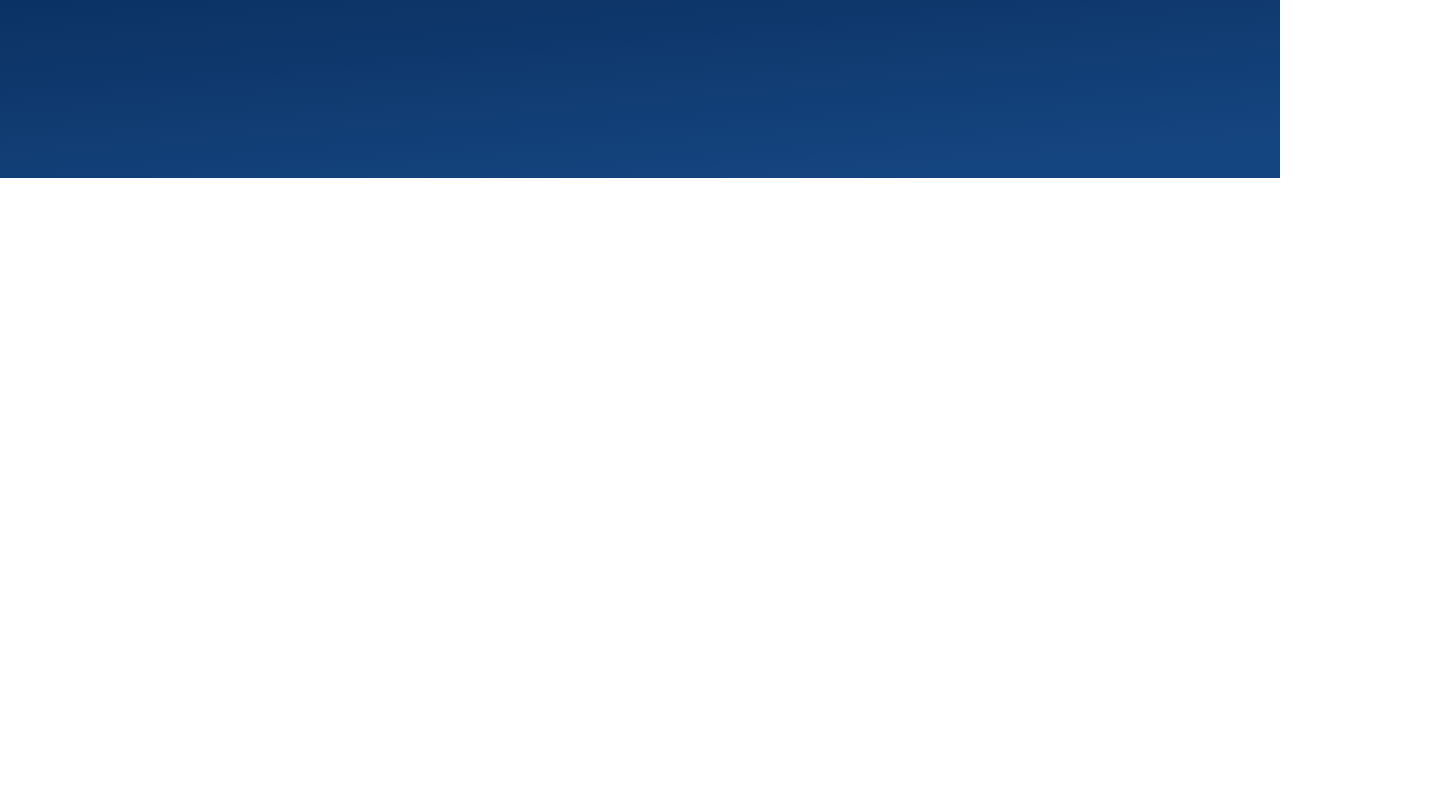
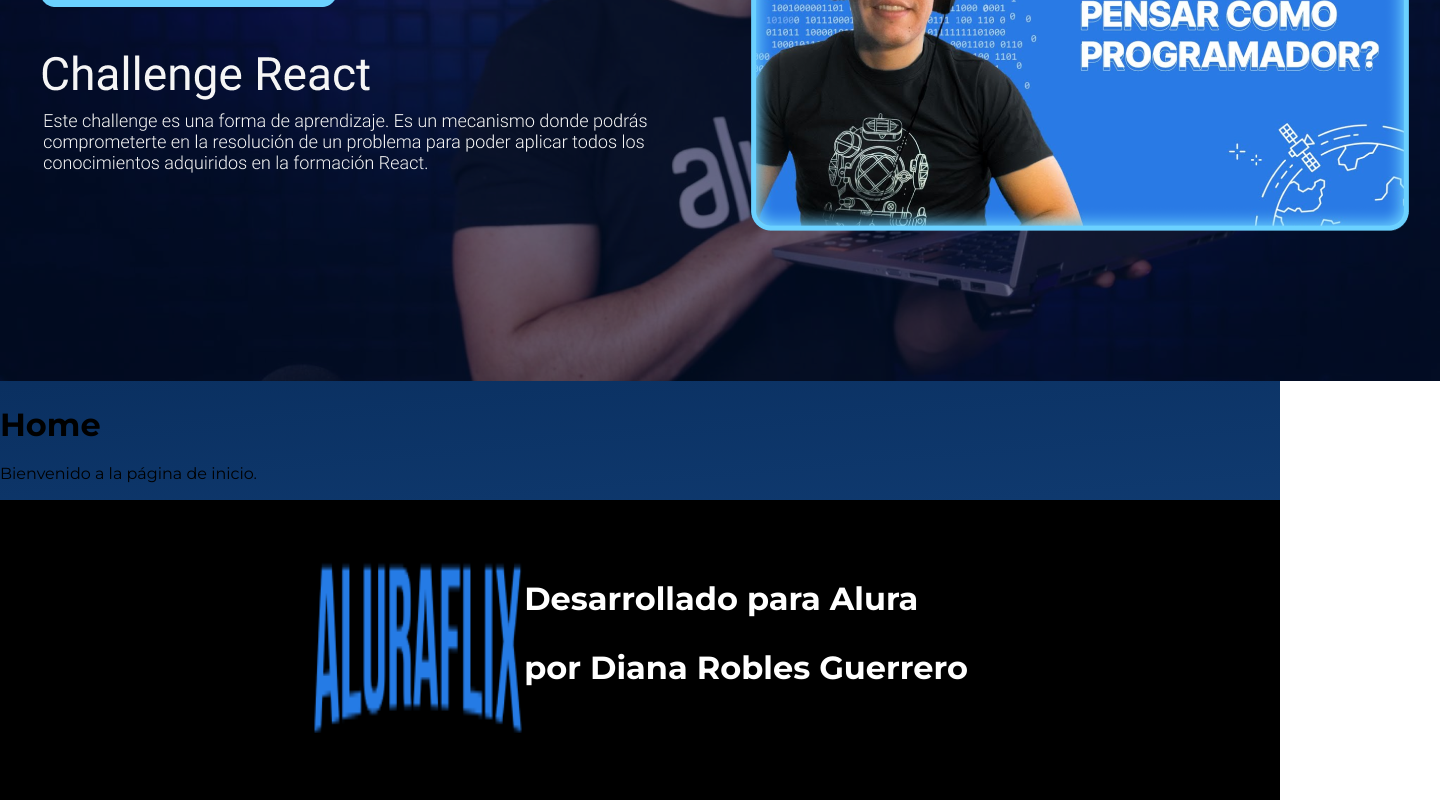
Before and after one commit to DanaRG12/AluraFlix, a React (Vite) app: page / in a window 1280 px wide. Shown: the part 622-1422 px from the top of the page, 1440 px wide, since content can reach past the window. Before the commit the page ends 800 px from the top, so only its background shows below. Built offline with nearby package versions, Linux system fonts and the light colour scheme.

Commit message:
Crear Footer

```diff
--- a/src/App.jsx
+++ b/src/App.jsx
@@ -3,6 +3,7 @@
 import Cabecera from "./components/Cabecera"
 import Home from './components/Pages/Home';
 import NuevoVideo from './components/Pages/NuevoVideo';
+import Footer from './components/Footer'
 
 const FondoGradiente =  styled.div`
 background: linear-gradient(175deg, #041833 4.16%, #04244F 48%, #154580 96.76%);
@@ -21,6 +22,7 @@
     <GlobalStyles/>
     <Cabecera>
     </Cabecera>
+    <Footer/>
     </FondoGradiente>
     </>
   )
--- /dev/null
+++ b/src/components/Card/index.jsx
@@ -0,0 +1 @@
+//corregir footer, crear cards
--- /dev/null
+++ b/src/components/Footer/index.jsx
@@ -0,0 +1,35 @@
+import styled from "styled-components"
+
+const FooterEstilizado = styled.footer`
+    background-color: #000;
+    justify-content: center;
+    padding: 60px 80px;
+    display: flex;
+    flex-wrap: wrap;
+
+    h1{
+        color: white;
+        justify-content: center;
+    }
+
+    img{
+        width: 212px;
+    }
+`
+
+    const Footer = () => {
+        return ( <FooterEstilizado>
+
+            <img src="src\img\LogoMain.png" alt="logo aluraFix"/>
+<></>
+        <h1>Desarrollado para Alura
+                <p>
+                por Diana Robles Guerrero
+                </p>
+        </h1>
+            </FooterEstilizado>
+        )
+    }
+
+
+export default Footer
--- a/src/components/Pages/Home/index.jsx
+++ b/src/components/Pages/Home/index.jsx
@@ -3,6 +3,8 @@
 const Home = () => {
   return (
     <div>
+      <img src="src\img\BannerMain.png" alt="logo aluraFix"/>
+
       <h1>Home</h1>
       <p>Bienvenido a la página de inicio.</p>
     </div>
```
Also changed, not shown: src/img/BannerMain.png (added).
